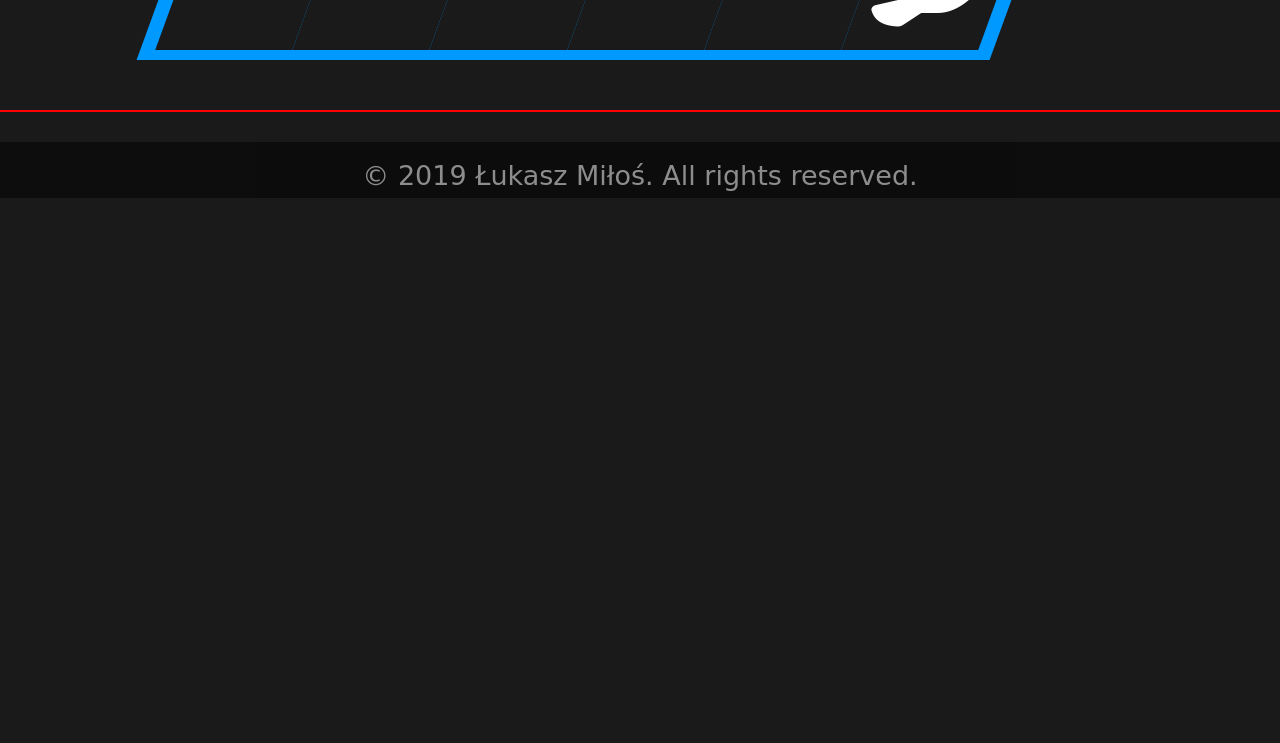
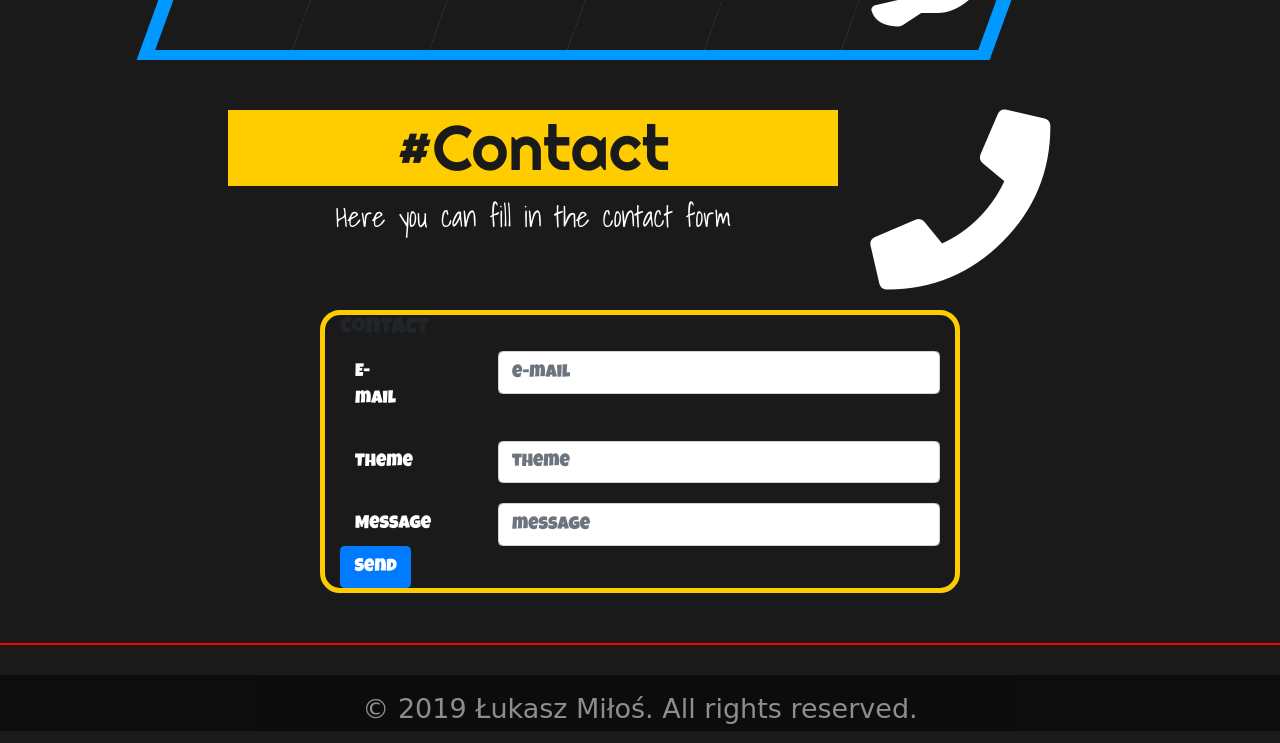
Before and after one commit to Coolxer/portf, a website: page index.html in a window 1280 px wide. Shown: the part 2225-2968 px from the top of the page. Before the commit the page ends 2435 px from the top, so only its background shows below. Drawn offline with nearby package versions, Linux system fonts and the light colour scheme; a web font is replaced by a local one.

Commit message:
started building the contact form box

```diff
--- a/css/style.css
+++ b/css/style.css
@@ -174,6 +174,15 @@ hr {
     text-align: center;
 
     transition: all .2s ease-in-out;
+
+    z-index: 1;
+}
+
+.comb:hover {
+    transform: scale(1.15);
+    cursor: pointer;
+    background-color: #0099ff;
+    z-index: 2;
 }
 
 .name {
@@ -186,10 +195,13 @@ hr {
     font-size: 6em;
 }
 
-.comb:hover {
-    /* transform: scale(1.18); */
-    cursor: pointer;
-    background-color: #0099ff;
+#contactBox {
+    border: 5px solid #ffcc00;
+    border-radius: 20px;
+}
+
+.formItem {
+    color: #FFF;
 }
 
 #footer {
--- a/index.html
+++ b/index.html
@@ -28,8 +28,6 @@
   <script src="https://stackpath.bootstrapcdn.com/bootstrap/4.3.1/js/bootstrap.min.js"
     integrity="sha384-JjSmVgyd0p3pXB1rRibZUAYoIIy6OrQ6VrjIEaFf/nJGzIxFDsf4x0xIM+B07jRM" crossorigin="anonymous"></script>
 
-  <!-- <link rel="stylesheet" href="css/normalize.css">
-  <link rel="stylesheet" href="css/skeleton.css"> -->
   <link rel="stylesheet" href="css/style.css">
 
 </head>
@@ -107,8 +105,7 @@
             <div class="col-12 col-sm-12 col-md-4 col-lg-2 offset-lg-2 col-xl-2 offset-xl-2 _icon text-center order-2 order-sm-2 order-md-1 order-lg-1 order-xl-1">
               <i class="fas fa-project-diagram"></i>
             </div>
-            <div
-              class="col-12 col-sm-12 col-md-8 col-lg-6 col-xl-6 text-center box order-1 order-sm-1 order-md-2 order-lg-2 order-xl-2">
+            <div class="col-12 col-sm-12 col-md-8 col-lg-6 col-xl-6 text-center box order-1 order-sm-1 order-md-2 order-lg-2 order-xl-2">
               <h4 class="display-4">#Projects</h3>
                 <p>There are some of the projects on which i worked at</p>
             </div>
@@ -179,6 +176,59 @@
               </div>
             </div>
           </div>
+          <div class="row mar-50">
+            <div class="col-12 col-sm-12 col-md-8 col-lg-6 offset-lg-2 col-xl-6 offset-xl-2 text-center box">
+              <h4 class="display-4">#Contact</h4>
+              <p>Here you can fill in the contact form</p>
+            </div>
+            <div class="col-12 col-sm-12 col-md-4 col-lg-2 col-xl-2 _icon text-center">
+              <i class="fas fa-phone"></i>
+            </div>
+          </div>
+          <div class="row mar-20 justify-content-center">
+            <div class="col-6" id="contactBox">
+              <h4>Contact</h4>
+              <form>
+                <div class="form-row">
+                  <div class="col-12 formItem">
+                    <div class="row">
+                      <div class="col-3">
+                        <label for="colFormLabel" class="col-sm-2 col-form-label">E-mail</label>
+                      </div>
+                      <div class="col-9">
+                        <input type="text" class="form-control" placeholder="e-mail">
+                      </div>
+                    </div>
+                  </div>
+                </div>
+                <div class="form-row mar-20">
+                  <div class="col-12 formItem">
+                    <div class="row">
+                      <div class="col-3">
+                        <label for="colFormLabel" class="col-sm-2 col-form-label">Theme</label>
+                      </div>
+                      <div class="col-9">
+                        <input type="text" class="form-control" placeholder="theme">
+                      </div>
+                    </div>
+                  </div>
+                </div>
+                <div class="form-row mar-20">
+                  <div class="col-12 formItem">
+                    <div class="row">
+                      <div class="col-3">
+                        <label for="colFormLabel" class="col-sm-2 col-form-label">Message</label>
+                      </div>
+                      <div class="col-9">
+                        <input type="text" class="form-control" placeholder="message">
+                      </div>
+                    </div>
+                  </div>
+                </div>
+                <button type="submit" class="btn btn-primary">Send</button>
+              </form>
+            </div>
+          </div>
         </div>
       </div>
     </div>
```
